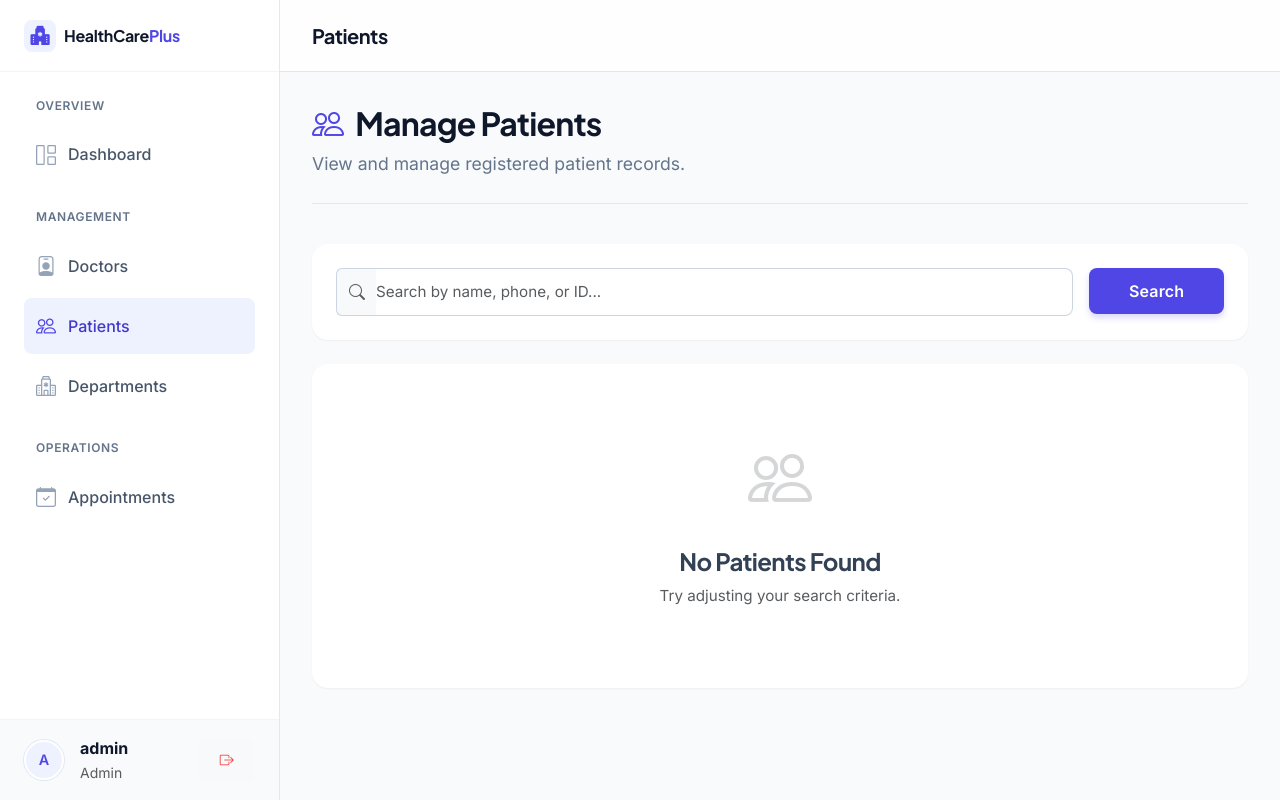
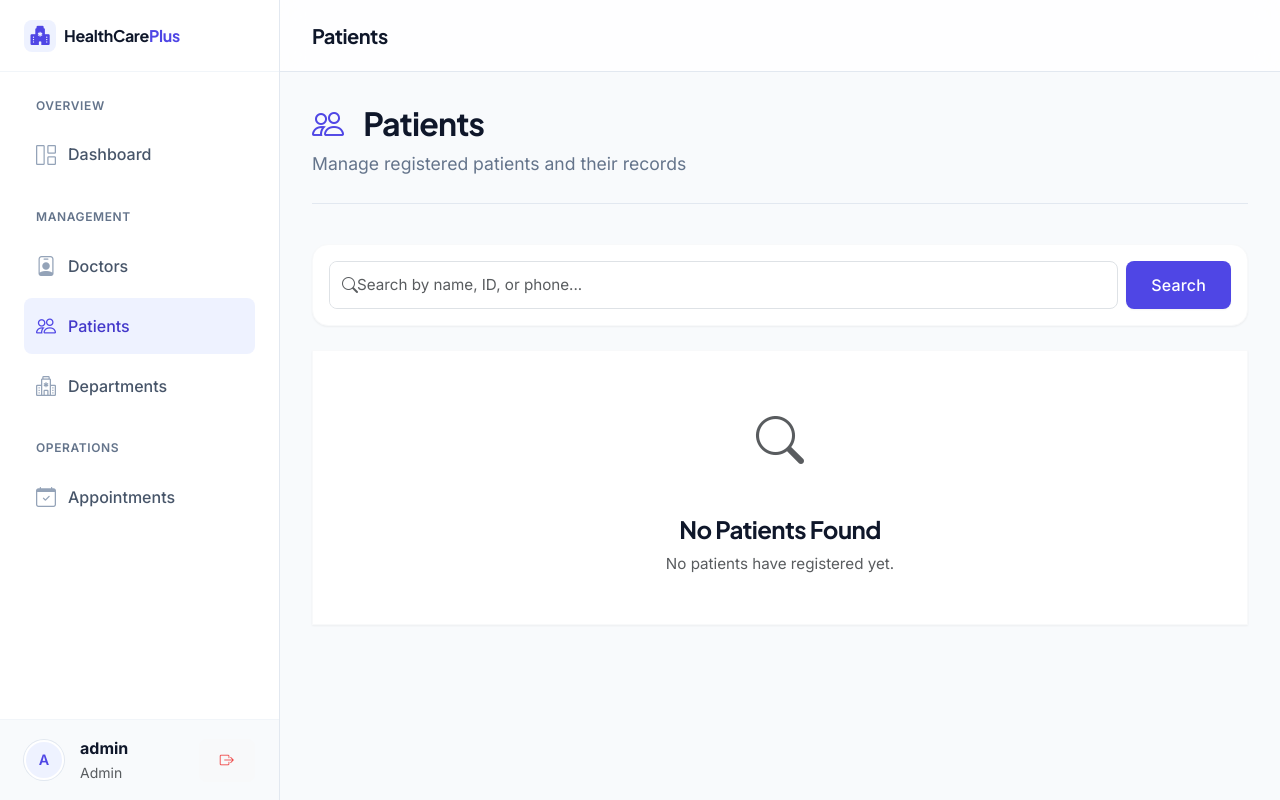
Before and after one commit to compiler-aditya/Hospital-Management-System, a Flask app: page /admin/patients in a window 1280 px wide. Run offline with Flask 3, Linux system fonts and the light colour scheme; a user stored in the database is signed in.

Commit message:
Change in patient pages

```diff
--- a/app/templates/admin/patients.html
+++ b/app/templates/admin/patients.html
@@ -1,119 +1,77 @@
 {% extends "base.html" %}
-{% block title %}Manage Patients - HMS{% endblock %}
+
+{% block title %}Manage Patients - HealthCare Plus{% endblock %}
+
 {% block content %}
-<!-- Page Header -->
-<div class="page-header">
-    <div class="d-flex justify-content-between align-items-center">
+<div class="page-header d-flex flex-column flex-md-row justify-content-between align-items-md-center gap-3">
     <div>
-            <h1 class="page-title">
-                <i class="bi bi-people"></i>
-                Manage Patients
-            </h1>
-            <p class="page-subtitle mb-0">View and manage registered patient records.</p>
-        </div>
+        <h2 class="page-title"><i class="bi bi-people text-primary me-2"></i>Patients</h2>
+        <p class="page-subtitle mb-0">Manage registered patients and their records</p>
     </div>
 </div>
 
-<!-- Search -->
-<div class="card mb-4 border-0 shadow-sm">
-    <div class="card-body p-4">
-        <form method="GET" class="row g-3">
-            <div class="col-md-10">
-                <div class="input-group">
-                    <span class="input-group-text bg-light border-end-0"><i class="bi bi-search text-muted"></i></span>
-                    <input type="text" class="form-control border-start-0 ps-0" name="search" placeholder="Search by name, phone, or ID..." value="{{ search_query }}">
+<div class="card border border-light shadow-sm rounded-xl mb-4 bg-white">
+    <div class="card-body p-3">
+        <form method="GET" action="{{ url_for('admin.patients') }}" class="d-flex gap-2">
+            <div class="input-group input-group-modern flex-grow-1 border rounded-3 overflow-hidden">
+                <span class="input-group-text bg-white border-0"><i class="bi bi-search text-muted"></i></span>
+                <input type="text" class="form-control border-0 ps-0 shadow-none" name="search" placeholder="Search by name, ID, or phone..." value="{{ search_query }}">
             </div>
-            </div>
-            <div class="col-md-2">
-                <button type="submit" class="btn btn-primary w-100">Search</button>
-            </div>
+            <button type="submit" class="btn btn-primary px-3 px-md-4 rounded-3 shadow-sm fw-medium">Search</button>
+            {% if search_query %}
+            <a href="{{ url_for('admin.patients') }}" class="btn btn-light border rounded-3 px-3 d-flex align-items-center">Clear</a>
+            {% endif %}
         </form>
     </div>
 </div>
 
-<!-- Patients Table -->
-<div class="card border-0 shadow-sm">
-    <div class="card-body p-0">
-        {% if patients %}
-        <div class="table-container">
-            <div class="table-responsive">
-                <table class="table table-hover mb-0 align-middle">
-                    <thead>
-                        <tr>
-                            <th class="ps-4">Patient Name</th>
-                            <th>Contact Info</th>
-                            <th>Gender</th>
-                            <th>Blood Group</th>
-                            <th>Registered</th>
-                            <th class="text-end pe-4">Actions</th>
-                        </tr>
-                    </thead>
-                    <tbody>
+<div class="row g-4">
     {% for patient in patients %}
-                        <tr>
-                            <td class="ps-4">
-                                <div class="d-flex align-items-center gap-3">
-                                    <div class="avatar bg-success-subtle text-success">
-                                        {{ patient.full_name[0] }}
+    <div class="col-12 col-md-6 col-xl-4">
+        <div class="card h-100 border border-light shadow-sm rounded-2xl hover-lift bg-white">
+            <div class="card-body p-4 d-flex flex-column">
+                <div class="d-flex align-items-center mb-3">
+                    <div class="bg-info-subtle text-info rounded-circle d-flex align-items-center justify-content-center me-3" style="width: 48px; height: 48px;">
+                        <i class="bi bi-person fs-4"></i>
                     </div>
-                                    <div>
-                                        <div class="fw-bold text-dark">{{ patient.full_name }}</div>
-                                        <small class="text-muted">ID: #{{ patient.id }}</small>
+                    <div class="overflow-hidden">
+                        <h5 class="fw-bold mb-0 text-dark text-truncate">{{ patient.full_name }}</h5>
+                        <span class="badge bg-light text-muted border mt-1">ID: {{ patient.id }}</span>
                     </div>
                 </div>
-                            </td>
-                            <td>
-                                {% if patient.phone %}
-                                    <div class="d-flex flex-column">
-                                        <span><i class="bi bi-telephone text-muted me-1"></i> {{ patient.phone }}</span>
-                                        {% if patient.email %}
-                                        <small class="text-muted"><i class="bi bi-envelope text-muted me-1"></i> {{ patient.email }}</small>
+
+                <div class="mb-4 flex-grow-1">
+                    <div class="d-flex align-items-center mb-2 small text-muted">
+                        <i class="bi bi-telephone me-2 text-primary opacity-75"></i> {{ patient.phone }}
+                    </div>
+                    {% if patient.blood_group %}
+                    <div class="d-flex align-items-center mb-2 small text-muted">
+                        <i class="bi bi-droplet-half me-2 text-danger opacity-75"></i> Blood Group: <strong class="ms-1 text-dark">{{ patient.blood_group }}</strong>
+                    </div>
                     {% endif %}
                 </div>
-                                {% else %}
-                                    <span class="text-muted small">-</span>
-                                {% endif %}
-                            </td>
-                            <td>{{ patient.gender or '-' }}</td>
-                            <td>
-                                {% if patient.blood_group %}
-                                <span class="badge bg-danger-subtle text-danger border border-danger-subtle">{{ patient.blood_group }}</span>
-                                {% else %}
-                                <span class="text-muted small">-</span>
-                                {% endif %}
-                            </td>
-                            <td>
-                                <!-- Assuming date_of_birth is used for simplicity or added_on if available -->
-                                <span class="text-muted small">
-                                    {{ patient.date_of_birth if patient.date_of_birth else '-' }}
-                                </span>
-                            </td>
-                            <td class="text-end pe-4">
-                                <div class="btn-group">
-                                    <a href="{{ url_for('admin.edit_patient', patient_id=patient.id) }}" class="btn btn-sm btn-outline-warning" title="Edit">
-                                        <i class="bi bi-pencil"></i>
+
+                <div class="d-flex gap-2 mt-auto border-top pt-3">
+                    <a href="{{ url_for('admin.edit_patient', patient_id=patient.id) }}" class="btn btn-light btn-sm flex-grow-1 fw-semibold text-primary border shadow-sm">
+                        <i class="bi bi-pencil-square me-1"></i> Edit
                     </a>
-                                    <a href="{{ url_for('admin.delete_patient', patient_id=patient.id) }}"
-                                       class="btn btn-sm btn-outline-danger"
-                                       onclick="return confirm('Are you sure you want to delete patient {{ patient.full_name }}?')"
-                                       title="Delete">
-                                        <i class="bi bi-trash"></i>
+                    <a href="{{ url_for('admin.delete_patient', patient_id=patient.id) }}" class="btn btn-light btn-sm flex-grow-1 fw-semibold text-danger border shadow-sm" onclick="return confirm('Are you sure you want to delete this patient record?');">
+                        <i class="bi bi-trash me-1"></i> Delete
                     </a>
                 </div>
-                            </td>
-                        </tr>
-                        {% endfor %}
-                    </tbody>
-                </table>
+            </div>
         </div>
     </div>
     {% else %}
-        <div class="empty-state">
-            <i class="bi bi-people text-muted opacity-25" style="font-size: 4rem;"></i>
-            <h4 class="mt-3">No Patients Found</h4>
-            <p class="text-muted">Try adjusting your search criteria.</p>
+    <div class="col-12">
+        <div class="empty-state bg-white rounded-2xl border border-light shadow-sm p-5 text-center">
+            <div class="bg-gray-50 rounded-circle d-inline-flex align-items-center justify-content-center mb-3" style="width: 100px; height: 100px;">
+                <i class="bi bi-search text-muted" style="font-size: 3rem;"></i>
             </div>
-        {% endif %}
+            <h4 class="text-dark fw-bold mb-2">No Patients Found</h4>
+            <p class="text-muted mb-0">{% if search_query %}No patients matched your search query.{% else %}No patients have registered yet.{% endif %}</p>
         </div>
     </div>
+    {% endfor %}
+</div>
 {% endblock %}
```
Also changed, not shown: app/templates/admin/edit_doctor.html (+45 -39 lines), app/templates/admin/edit_patient.html (+60 -24 lines), app/templates/admin/manage_department.html (+30 -23 lines). Lines whose indentation alone changed are shown as unchanged.
